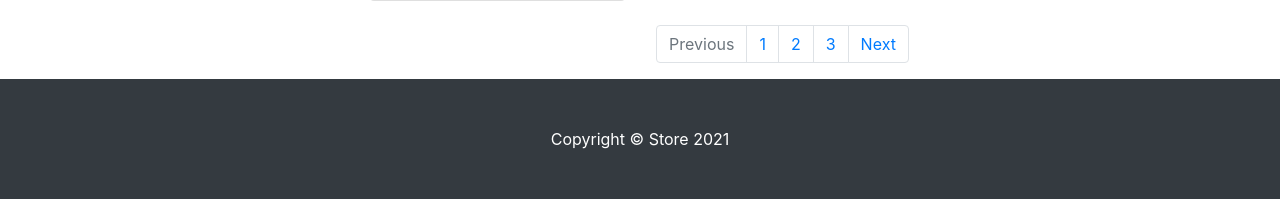
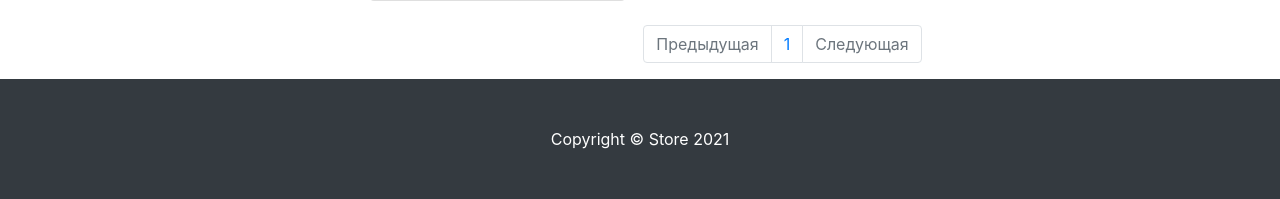
Before and after one commit to Hayse3101/Django_projects, a Django app: template Django_shop/store/products/templates/products/products.html in a window 1280 px wide. Shown: the part 990-1189 px from the top of the page. Run offline with Django 5.2, Linux system fonts and the light colour scheme; the template is opened without the code that fills it: most values are stand-ins (such as "Sample title", 1, 10 or a date in 2020); grey boxes marked "Sample" are stand-in pictures; some libraries are stand-ins or nearby versions.

Commit message:
commit and push 13.07.2024 - 22:57

```diff
--- a/Django_shop/store/products/templates/products/products.html
+++ b/Django_shop/store/products/templates/products/products.html
@@ -86,14 +86,23 @@
 
             <nav aria-label="Page navigation example">
                 <ul class="pagination justify-content-center">
-                    <li class="page-item disabled">
-                        <a class="page-link" href="#" tabindex="-1" aria-disabled="true">Previous</a>
+                    <li class="page-item {% if not products.has_previous %} disabled {% endif %}">
+                        <a class="page-link"
+                           href="{% if products.has_previous %} {% url 'products:page' products.previous_page_number %} {% else %} # {% endif %}"
+                           tabindex="-1" aria-disabled="true">Предыдущая</a>
                     </li>
-                    <li class="page-item"><a class="page-link" href="#">1</a></li>
-                    <li class="page-item"><a class="page-link" href="#">2</a></li>
-                    <li class="page-item"><a class="page-link" href="#">3</a></li>
-                    <li class="page-item">
-                        <a class="page-link" href="#">Next</a>
+                    {% for page in products.paginator.page_range %}
+                        <li class="page-item">
+                            <a class="page-link" href="{% url 'products:page' page %}">
+                                {{ page }}
+                            </a>
+                        </li>
+                    {% endfor %}
+                    <li class="page-item {% if not products.has_next %} disabled {% endif %}">
+                        <a class="page-link"
+                           href="{% if products.has_next %} {% url 'products:page' products.next_page_number %} {% else %} # {% endif %}">
+                            Следующая
+                        </a>
                     </li>
                 </ul>
             </nav>
--- a/Django_shop/store/products/urls.py
+++ b/Django_shop/store/products/urls.py
@@ -6,6 +6,7 @@ app_name = 'products'
 urlpatterns = [
     path('', product, name='index'),
     path('<int:category_id>/', product, name='category'),
+    path('page/<int:page>/', product, name='page'),
     path('basket-add/<int:product_id>/', basket_add, name='basket_add'),
     path('basket-delete-add/<int:id>/', basket_delete, name='basket_delete'),
     path('test_context', test_context, name='test_context'),
```
Also changed, not shown: Django_shop/store/products/views.py (+12 -7 lines).
